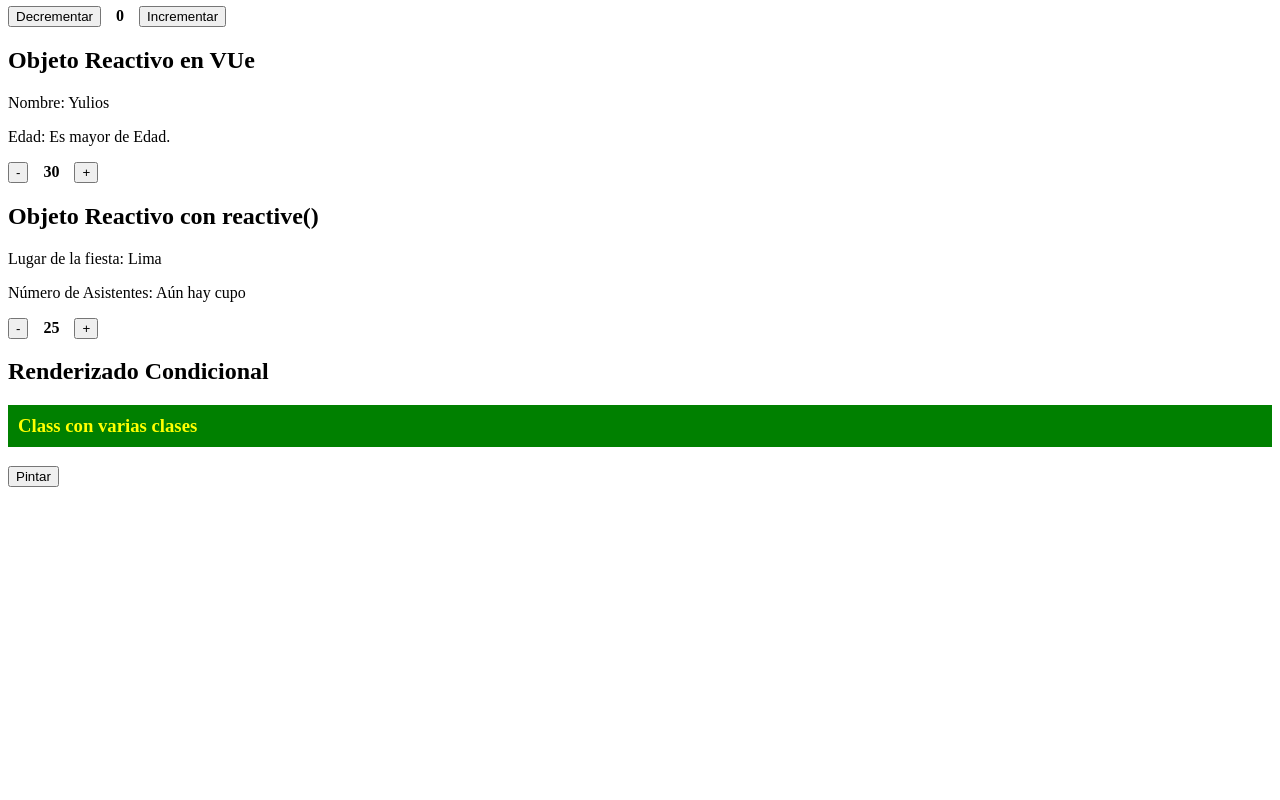
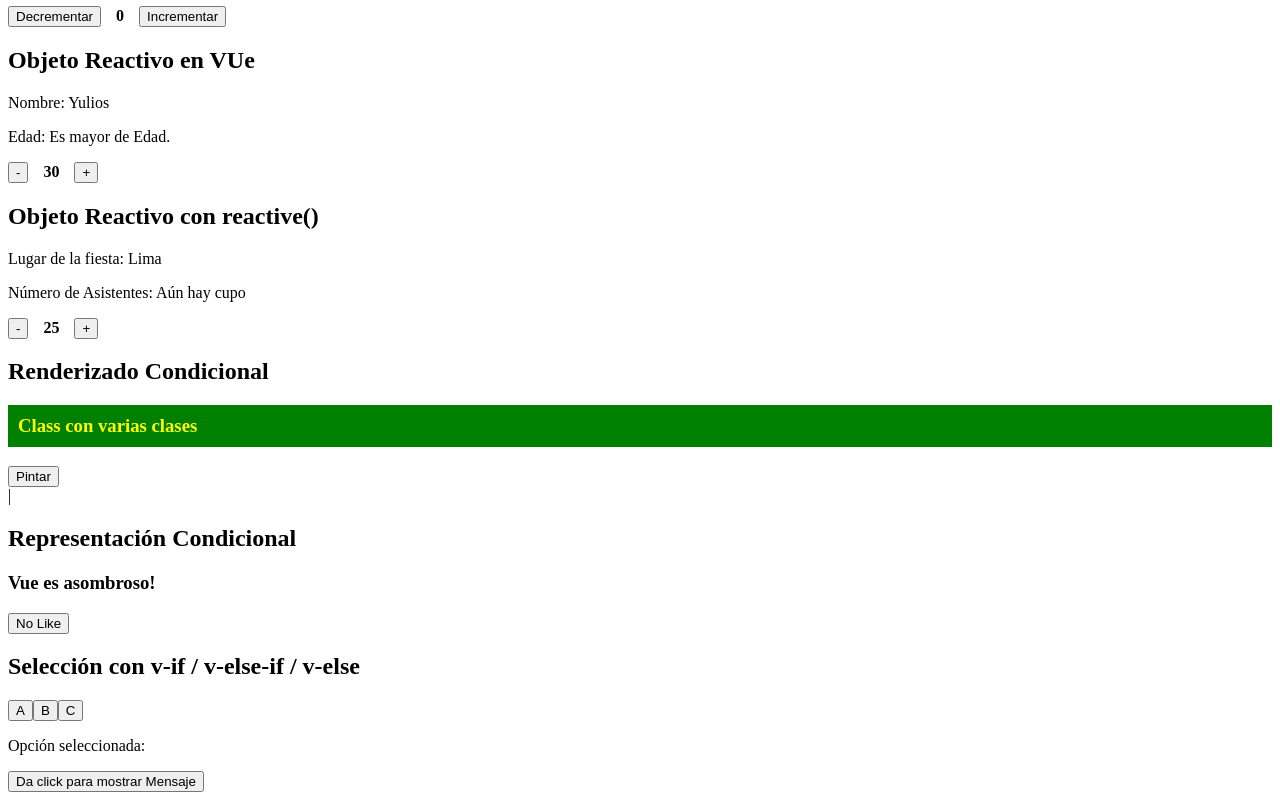
Before and after one commit to yuliosdev/app01-Vue, a Vue app: page / in a window 1280 px wide. Shown: the part 326-1126 px from the top of the page. Before the commit the page ends 821 px from the top, so only its background shows below. Built offline with nearby package versions, Linux system fonts and the light colour scheme.

Commit message:
Agregar lógica de representación condicional en el componente App.vue

```diff
--- a/src/App.vue
+++ b/src/App.vue
@@ -55,6 +55,11 @@ const limite = computed(() => {
   return fiesta.asistentes >= fiesta.aforo ? "Aforo Completo" : "Aún hay cupo";
 });
 const pintar = ref(false);
+
+// <!-- Representación condicional -->
+const awesome = ref(true);
+const opc = ref("");
+const mostrar = ref(false);
 </script>
 
 <template>
@@ -107,6 +112,41 @@ const pintar = ref(false);
       {{ pintar ? "Sin Pintar" : "Pintar" }}
     </button>
   </div>
+
+  <!-- Representación condicional -->
+  <div>
+    |
+    <h2>Representación Condicional</h2>
+    <div v-if="awesome">
+      <h3>Vue es asombroso!</h3>
+    </div>
+    <div v-else>
+      <h3>Vue no es asombroso!</h3>
+    </div>
+    <button @click="awesome = !awesome">
+      {{ awesome ? "No Like" : "Dar Like" }}
+    </button>
+  </div>
+  <div>
+    <h2>Selección con v-if / v-else-if / v-else</h2>
+    <button @click="opc = 'a'">A</button>
+    <button @click="opc = 'b'">B</button>
+    <button @click="opc = 'c'">C</button>
+    <p v-if="(tipo = 'a')">Opción seleccionada: {{ opc }}</p>
+    <p v-else-if="(tipo = 'b')">Opción seleccionada: {{ opc }}</p>
+    <p v-else-if="(tipo = 'c')">Opción seleccionada: {{ opc }}</p>
+    <p v-else>Ninguna opción seleccionada</p>
+
+    <button @click="mostrar = !mostrar">
+      Da click para {{ mostrar ? "quitar" : "mostrar" }} Mensaje
+    </button>
+    <template v-if="mostrar">
+      <h2>Eres Genial</h2>
+      <p>Sigue esforzandote por aprender</p>
+    </template>
+    <!-- v-show solo funciona con DIV y agrega css -->
+    <div v-show="mostrar">Muy pronto lo lograras</div>
+  </div>
 </template>
 
 <style scoped>
```
